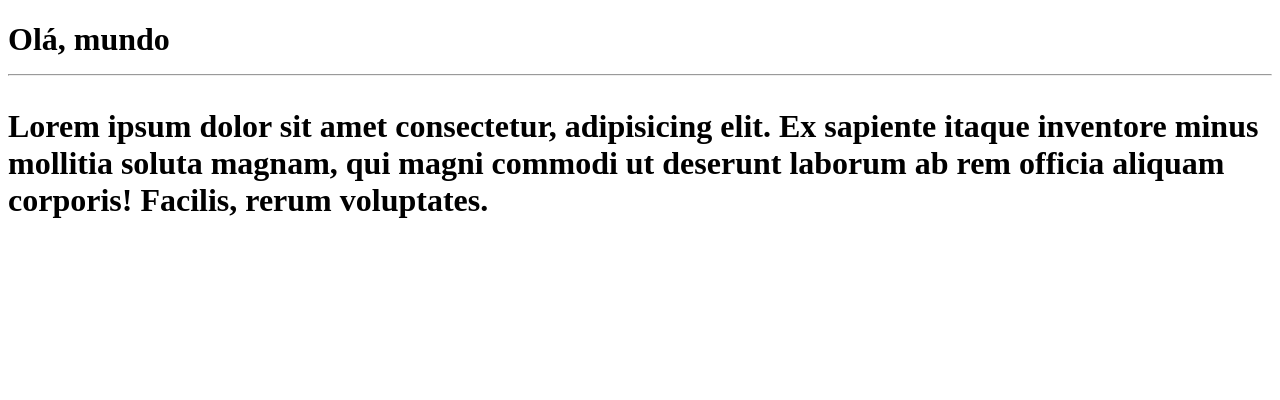
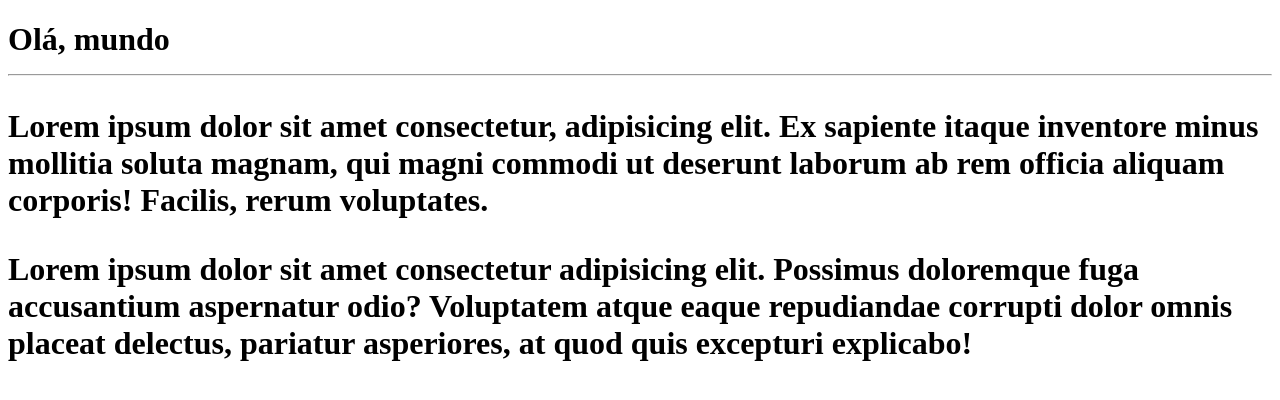
Before and after one commit to benevides1301/aula-github, a plain HTML site: page site-exemplo/index.HTML in a window 1280 px wide. Drawn offline with Linux system fonts and the light colour scheme.

Commit message:
adicionei um parágrafo

```diff
--- a/site-exemplo/index.HTML
+++ b/site-exemplo/index.HTML
@@ -9,6 +9,7 @@
    <h1>Olá, mundo
     <hr>
     <p>Lorem ipsum dolor sit amet consectetur, adipisicing elit. Ex sapiente itaque inventore minus mollitia soluta magnam, qui magni commodi ut deserunt laborum ab rem officia aliquam corporis! Facilis, rerum voluptates.
+        <p>Lorem ipsum dolor sit amet consectetur adipisicing elit. Possimus doloremque fuga accusantium aspernatur odio? Voluptatem atque eaque repudiandae corrupti dolor omnis placeat delectus, pariatur asperiores, at quod quis excepturi explicabo!</p>
     </p>
     </p>
    </h1>
```
